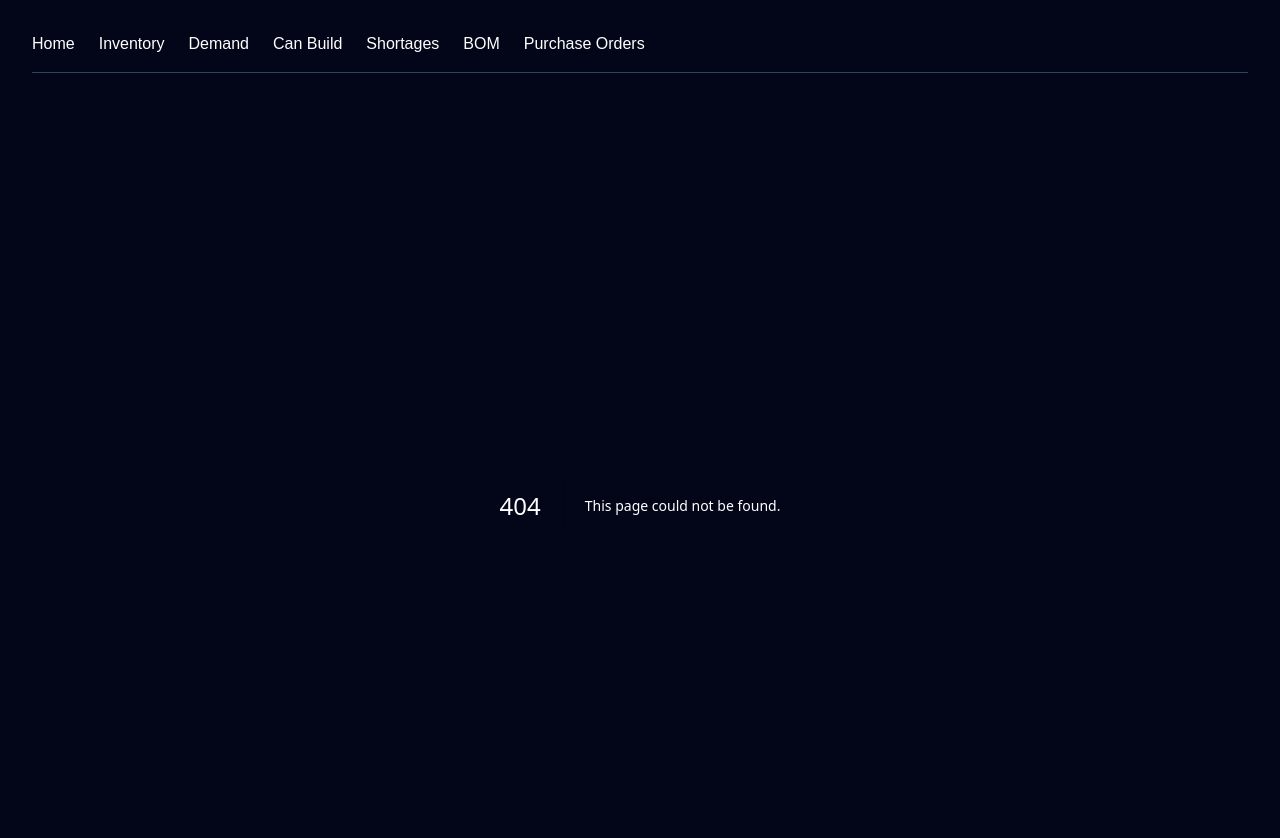
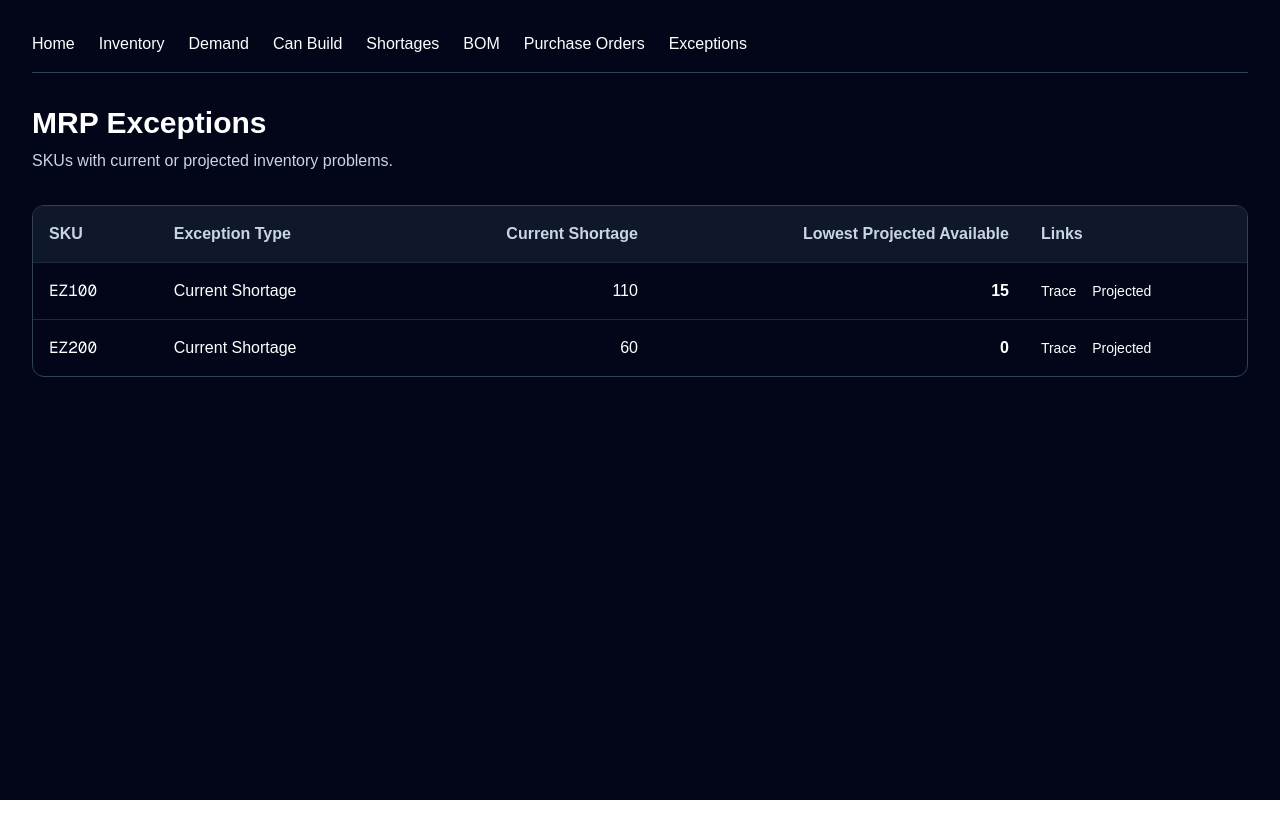
Before and after one commit to JHARRIS1009/mrp, a Next.js app: page /exceptions in a window 1280 px wide. Before the commit this address had no page. Shown: the top 838 px of the page. After the commit the page ends 800 px from the top, so only its background shows below. Built offline with nearby package versions, Linux system fonts and the light colour scheme.

Commit message:
Add MRP exceptions dashboard

```diff
--- /dev/null
+++ b/app/exceptions/page.tsx
@@ -0,0 +1,74 @@
+import Link from "next/link";
+import { calculateMrpExceptions } from "@/lib/mrp-exceptions";
+
+export default async function ExceptionsPage() {
+  const exceptions = await calculateMrpExceptions();
+
+  return (
+    <section>
+      <h1 className="text-3xl font-bold">MRP Exceptions</h1>
+
+      <p className="mt-2 text-slate-300">
+        SKUs with current or projected inventory problems.
+      </p>
+
+      <div className="mt-8 overflow-hidden rounded-xl border border-slate-700">
+        <table className="w-full border-collapse text-left">
+          <thead className="bg-slate-900 text-slate-300">
+            <tr>
+              <th className="p-4">SKU</th>
+              <th className="p-4">Exception Type</th>
+              <th className="p-4 text-right">Current Shortage</th>
+              <th className="p-4 text-right">Lowest Projected Available</th>
+              <th className="p-4">Links</th>
+            </tr>
+          </thead>
+
+          <tbody>
+            {exceptions.map((item) => (
+              <tr key={item.sku} className="border-t border-slate-800">
+                <td className="p-4 font-mono">{item.sku}</td>
+
+                <td className="p-4">{item.type}</td>
+
+                <td className="p-4 text-right">
+                  {item.currentShortage}
+                </td>
+
+                <td className="p-4 text-right font-semibold">
+                  {item.lowestProjectedAvailable}
+                </td>
+
+                <td className="p-4">
+                  <div className="flex gap-4 text-sm">
+                    <Link
+                      href={`/shortages/${encodeURIComponent(item.sku)}`}
+                      className="hover:underline"
+                    >
+                      Trace
+                    </Link>
+
+                    <Link
+                      href={`/projected/${encodeURIComponent(item.sku)}`}
+                      className="hover:underline"
+                    >
+                      Projected
+                    </Link>
+                  </div>
+                </td>
+              </tr>
+            ))}
+
+            {exceptions.length === 0 && (
+              <tr className="border-t border-slate-800">
+                <td className="p-4 text-slate-300" colSpan={5}>
+                  No current or projected MRP exceptions.
+                </td>
+              </tr>
+            )}
+          </tbody>
+        </table>
+      </div>
+    </section>
+  );
+}
--- a/components/NavBar.tsx
+++ b/components/NavBar.tsx
@@ -10,6 +10,7 @@ export default function NavBar() {
       <Link href="/shortages">Shortages</Link>
       <Link href="/bom/">BOM</Link>
       <Link href="/purchase-orders/">Purchase Orders</Link>
+      <Link href="/exceptions/">Exceptions</Link>
     </nav>
   );
 }
--- /dev/null
+++ b/lib/mrp-exceptions.ts
@@ -0,0 +1,52 @@
+import { calculateShortages } from "@/lib/mrp";
+import { calculateProjectedInventory } from "@/lib/projected-inventory";
+
+export type MrpException = {
+    sku: string;
+    type: "Current Shortage" | "Projected Shortage";
+    currentShortage: number;
+    lowestProjectedAvailable: number;
+};
+
+export async function calculateMrpExceptions(): Promise<MrpException[]> {
+  const shortages = await calculateShortages();
+
+  const exceptions: MrpException[] = [];
+
+  for (const shortage of shortages) {
+    const projectedEvents = await calculateProjectedInventory(shortage.sku);
+
+    const projectedValues = projectedEvents.map(
+      (event) => event.projectedAvailable
+    );
+
+    const lowestProjectedAvailable =
+      projectedValues.length > 0
+        ? Math.min(...projectedValues)
+        : shortage.available;
+
+    if (shortage.shortage > 0) {
+      exceptions.push({
+        sku: shortage.sku,
+        type: "Current Shortage",
+        currentShortage: shortage.shortage,
+        lowestProjectedAvailable,
+      });
+    } else if (lowestProjectedAvailable < 0) {
+      exceptions.push({
+        sku: shortage.sku,
+        type: "Projected Shortage",
+        currentShortage: 0,
+        lowestProjectedAvailable,
+      });
+    }
+  }
+
+  return exceptions.sort((a, b) => {
+    if (a.type !== b.type) {
+      return a.type === "Current Shortage" ? -1 : 1;
+    }
+
+    return a.sku.localeCompare(b.sku);
+  });
+}
```
